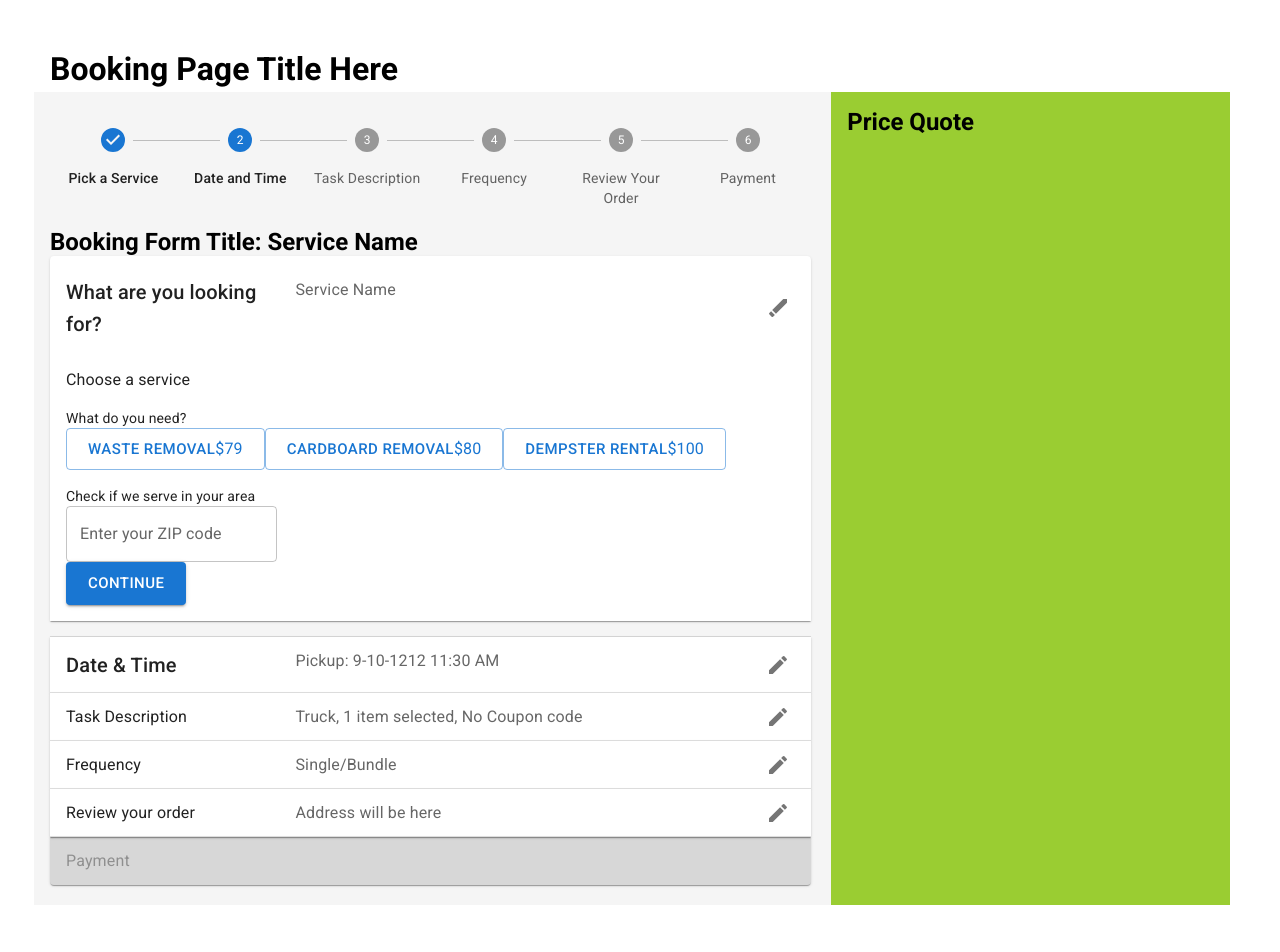
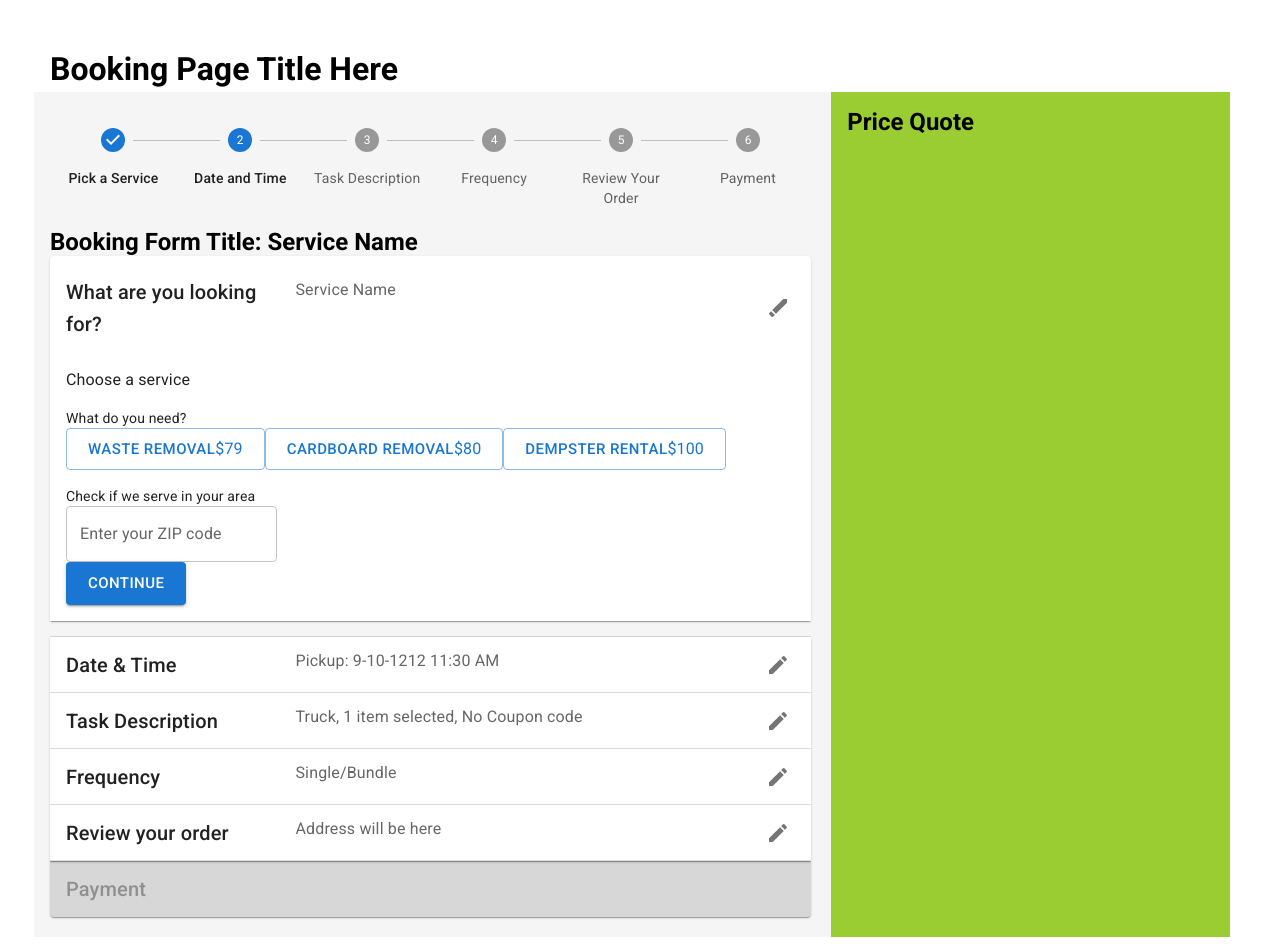
Before and after one commit to hassan1400938/TrashRemovalSevices, a React (Vite) app: page / in a window 1280 px wide. Shown: the top 952 px of the page. Built offline with nearby package versions, Linux system fonts and the light colour scheme.

Commit message:
some updation

```diff
--- a/package.json
+++ b/package.json
@@ -14,6 +14,7 @@
     "@emotion/styled": "^11.11.0",
     "@fontsource/roboto": "^5.0.8",
     "@mui/icons-material": "^5.14.15",
+    "@mui/joy": "^5.0.0-beta.13",
     "@mui/material": "^5.14.11",
     "@mui/x-date-pickers": "^6.17.0",
     "date-fns": "^2.30.0",
--- a/src/ControlledAccordions.jsx
+++ b/src/ControlledAccordions.jsx
@@ -5,6 +5,8 @@ import AccordionSummary from "@mui/material/AccordionSummary";
 
 import ChooseAService from "./ChooseAService";
 import DateTime from "./PickUpDateTime";
+import TaskDescription from "./TaskDescription";
+
 import { Typography } from "@mui/material";
 import { IconButton } from "@mui/material";
 import EditIcon from "@mui/icons-material/Edit";
@@ -87,7 +89,7 @@ export default function ControlledAccordions(props) {
           aria-controls="panel3bh-content"
           id="panel3bh-header"
         >
-          <Typography sx={{ width: "33%", flexShrink: 0 }}>
+          <Typography variant="h6" sx={{ width: "33%", flexShrink: 0 }}>
             Task Description
           </Typography>
           <Typography sx={{ color: "text.secondary" }}>
@@ -95,10 +97,7 @@ export default function ControlledAccordions(props) {
           </Typography>
         </AccordionSummary>
         <AccordionDetails>
-          <Typography>
-            Nunc vitae orci ultricies, auctor nunc in, volutpat nisl. Integer
-            sit amet egestas eros, vitae egestas augue. Duis vel est augue.
-          </Typography>
+          <TaskDescription />
         </AccordionDetails>
       </Accordion>
       <Accordion
@@ -114,7 +113,7 @@ export default function ControlledAccordions(props) {
           aria-controls="panel4bh-content"
           id="panel4bh-header"
         >
-          <Typography sx={{ width: "33%", flexShrink: 0 }}>
+          <Typography variant="h6" sx={{ width: "33%", flexShrink: 0 }}>
             Frequency
           </Typography>
           <Typography sx={{ color: "text.secondary" }}>
@@ -141,7 +140,7 @@ export default function ControlledAccordions(props) {
           aria-controls="panel4bh-content"
           id="panel4bh-header"
         >
-          <Typography sx={{ width: "33%", flexShrink: 0 }}>
+          <Typography variant="h6" sx={{ width: "33%", flexShrink: 0 }}>
             Review your order
           </Typography>
           <Typography sx={{ color: "text.secondary" }}>
@@ -161,7 +160,7 @@ export default function ControlledAccordions(props) {
         disabled
       >
         <AccordionSummary aria-controls="panel4bh-content" id="panel4bh-header">
-          <Typography sx={{ width: "33%", flexShrink: 0 }}>Payment</Typography>
+          <Typography variant="h6" sx={{ width: "33%", flexShrink: 0 }}>Payment</Typography>
         </AccordionSummary>
         <AccordionDetails>
           <Typography>
```
Also changed, not shown: 1 other file (tests, documents, lock files or other folders).
